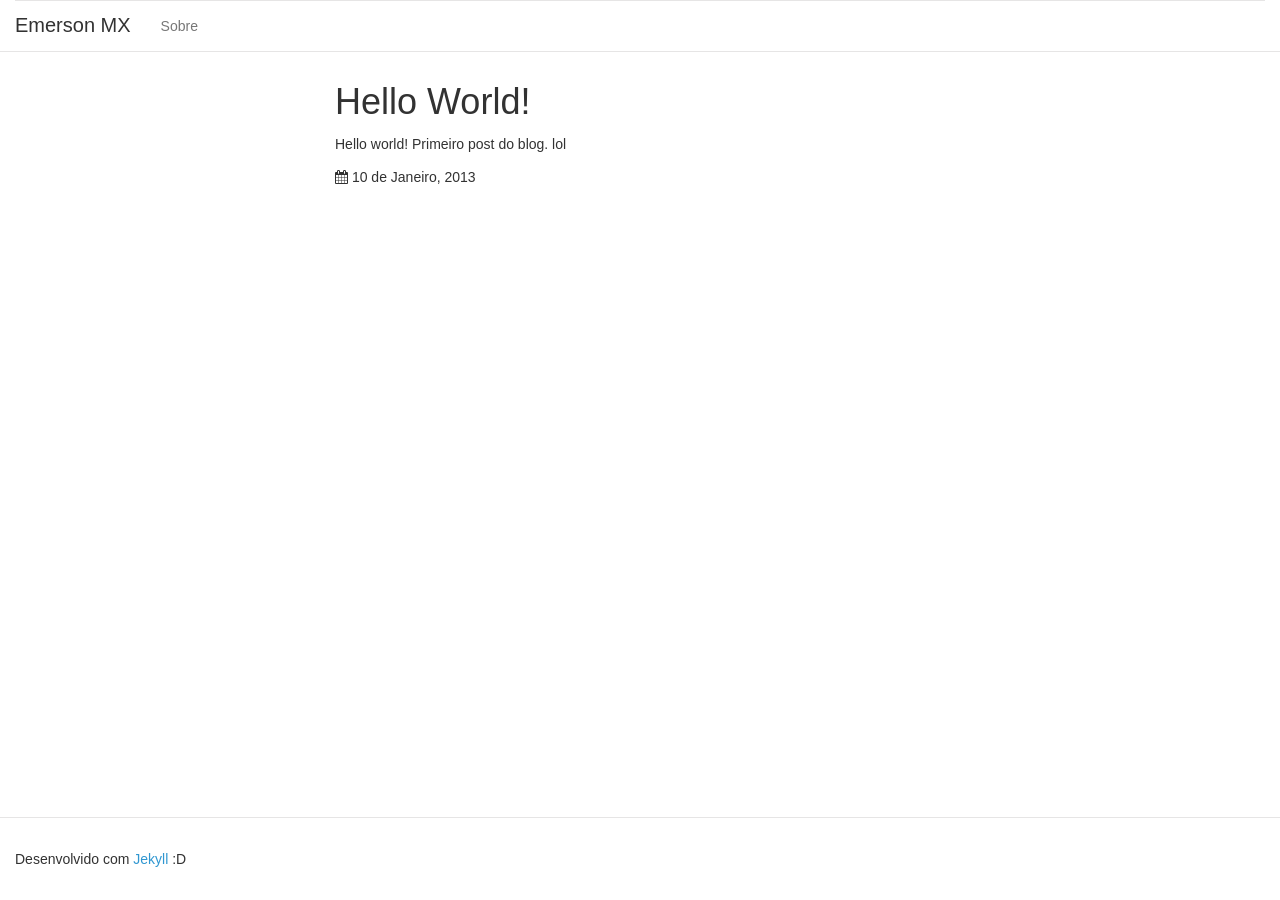
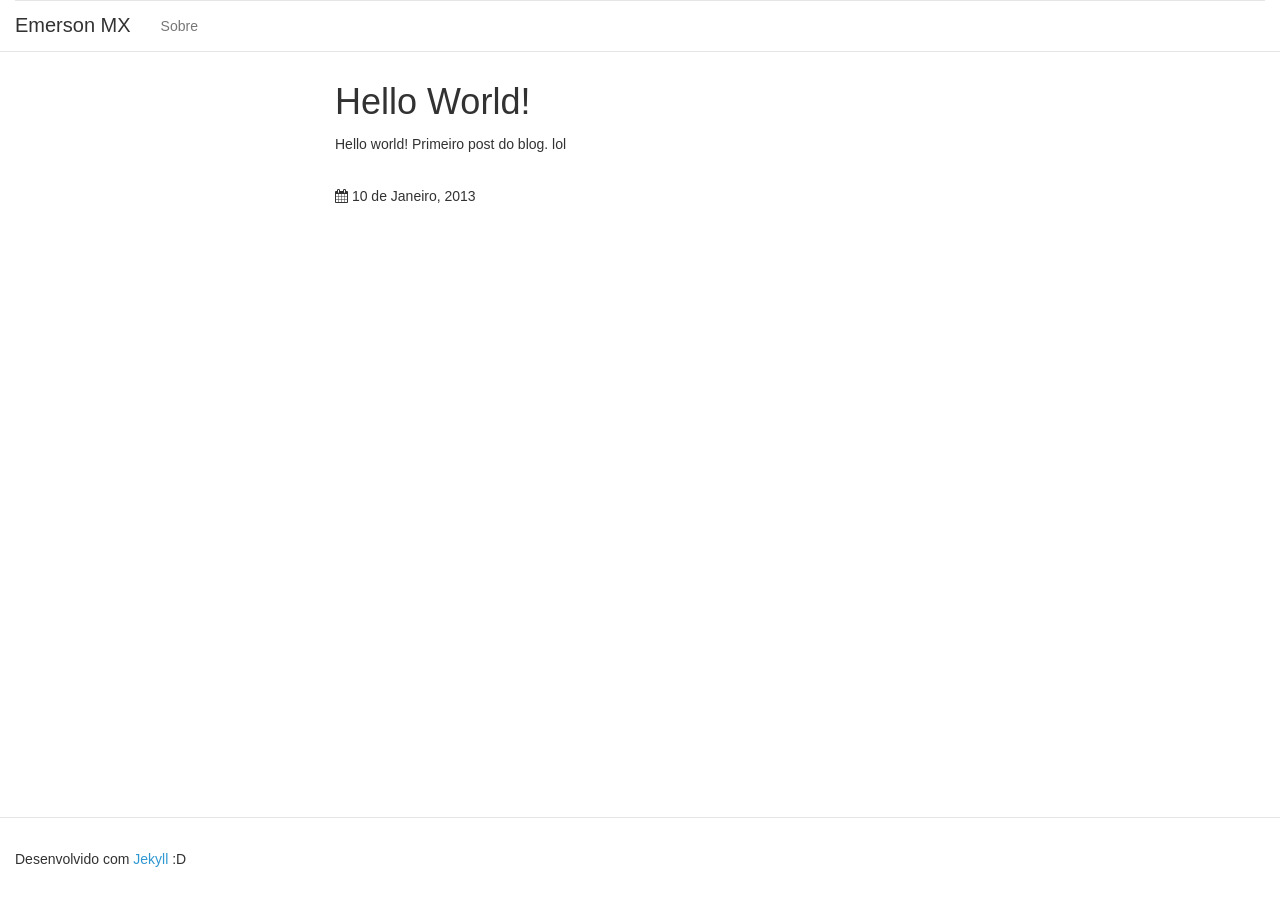
Before and after one commit to emersonmx/emersonmx.github.io, a Jekyll site: the page built from _posts/2013-01-10-hello-world.md, in a window 1280 px wide. Built offline with Jekyll 4.4.1, drawn with Linux system fonts in a browser that asks for light colours; a script that is not in the unit is left out.

Commit message:
Update more styles

```diff
--- a/_layouts/page.html
+++ b/_layouts/page.html
@@ -1,7 +1,7 @@
 ---
 layout: default
 ---
-<div class="container-fluid">
+<div class="page container-fluid">
     <div class="row">
         <div class="col-md-6 col-md-offset-3">
             <article itemscope itemtype="http://schema.org/BlogPosting">
--- a/_layouts/post.html
+++ b/_layouts/post.html
@@ -1,7 +1,7 @@
 ---
 layout: default
 ---
-<div class="container-fluid">
+<div class="post container-fluid">
     <div class="row">
         <div class="col-md-6 col-md-offset-3">
             <article itemscope itemtype="http://schema.org/BlogPosting">
@@ -19,12 +19,14 @@
                 </div>
 
                 <footer>
-                    <p>
-                        <i class="fa fa-calendar" aria-hidden="true"></i>
-                        <time datetime="page.date | date_to_xmlschema" itemprop="datePublished">
-                            {% include date-for-humans.html date=page.date %}
-                        </time>
-                    </p>
+                    <div>
+                        <span>
+                            <i class="fa fa-calendar" aria-hidden="true"></i>
+                            <time datetime="page.date | date_to_xmlschema" itemprop="datePublished">
+                                {% include date-for-humans.html date=page.date %}
+                            </time>
+                        </span>
+                    </div>
                     {% if site.disqus.shortname %}
                         {% include disqus-comments.html %}
                     {% endif %}
--- a/assets/css/main.css
+++ b/assets/css/main.css
@@ -61,6 +61,10 @@
   font-size: 2rem;
 }
 
+main .paginator {
+  text-align: center;
+}
+
 article img {
   display: block;
   max-width: 100%;
@@ -71,10 +75,6 @@
 article .excerpt {
   padding: 5px 0;
   text-align: right;
-}
-
-main .paginator {
-  text-align: center;
 }
 
 .footer {
@@ -88,3 +88,7 @@
 .footer p {
   margin: 0;
 }
+
+.post article footer {
+  margin: 30px auto;
+}
```
Also changed, not shown: _layouts/home.html (+9 -7 lines), _sass/main.scss (+14 -6 lines).
